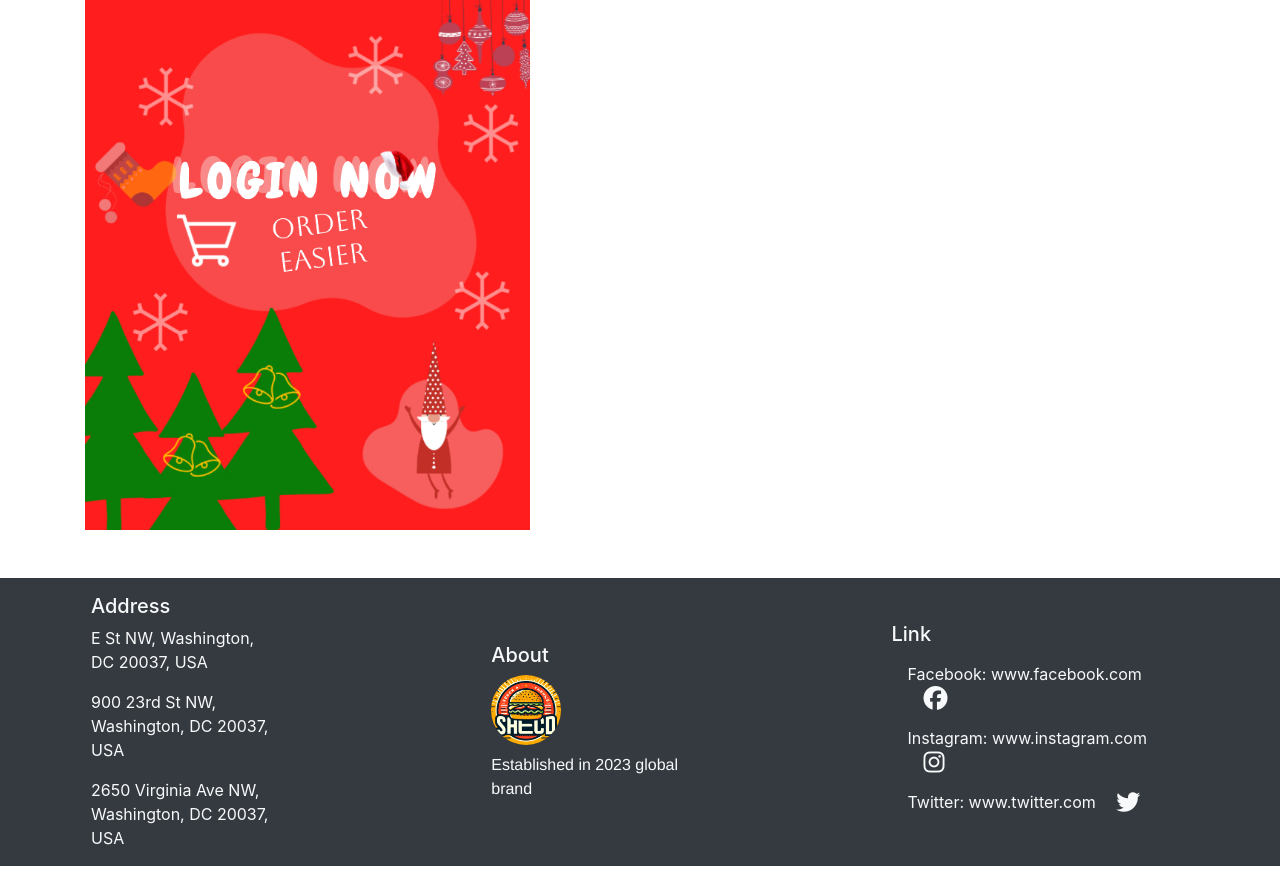
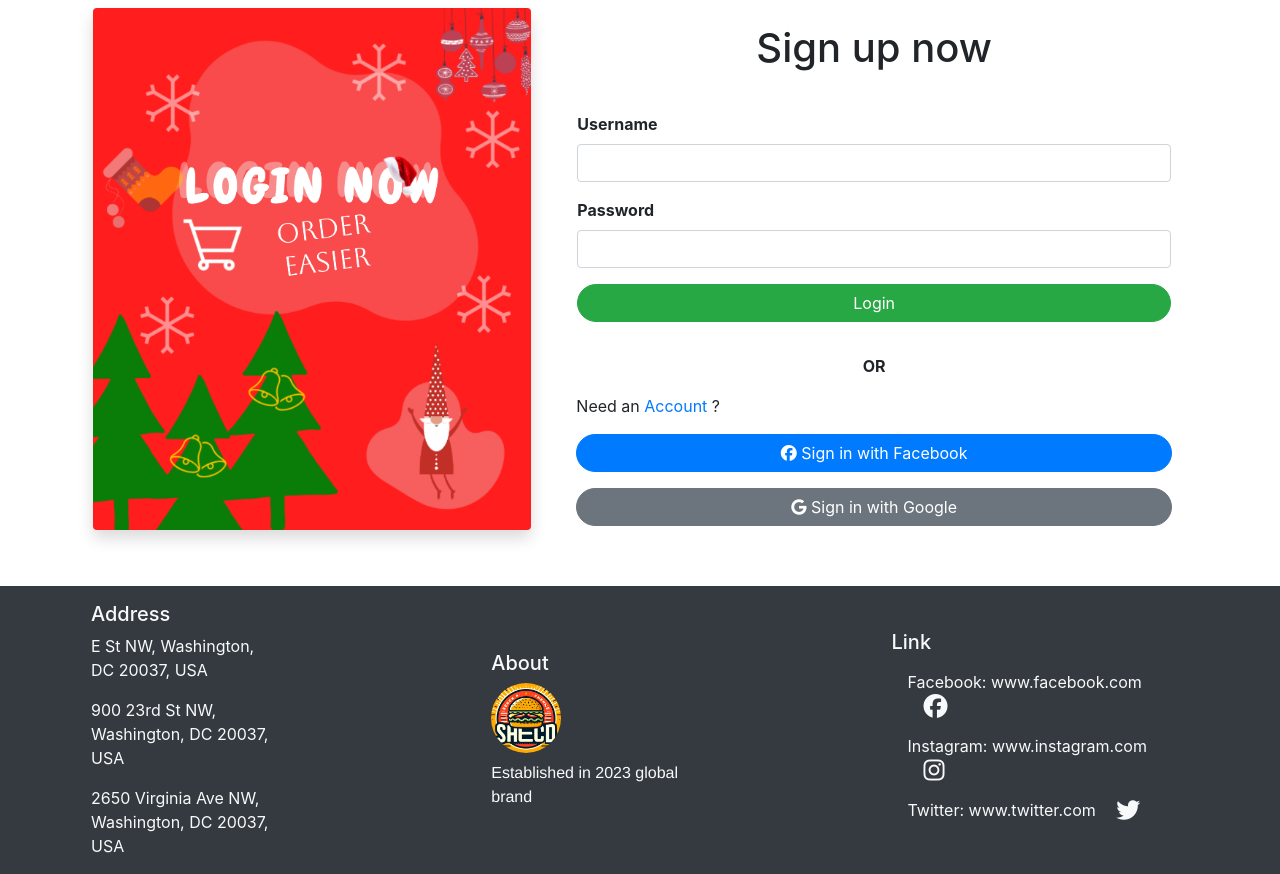
Before and after one commit to tinhvo12022003/Project, a PHP site: page /login.php in a window 1280 px wide. Shown: the part 76-950 px from the top of the page. Run offline with PHP 8.4, Linux system fonts and the light colour scheme; some libraries are stand-ins or nearby versions.

Commit message:
template login

```diff
--- a/partitial/navbar.php
+++ b/partitial/navbar.php
@@ -69,13 +69,13 @@ include_once __DIR__ . "/connect.php";
                 echo "
                     <ul class='navbar-nav '>
                         <li class='nav-item'>
-                            <a class='nav-link my-2 my-sm-0' href='#'>Login</a>
+                            <a class='nav-link my-2 my-sm-0' href='login.php'>Login</a>
 
                         </li>
 
                         <li class='nav-item'>
 
-                            <a class='nav-link my-2 my-sm-0' href='#'>Sign up</a>
+                            <a class='nav-link my-2 my-sm-0' href='signup.php'>Sign up</a>
                         </li>
                     </ul>
                     ";
--- a/public/login.php
+++ b/public/login.php
@@ -19,15 +19,46 @@
 
     ?>
     <div class="container">
-        <div class="row">
+        <div class="row p-2">
             <div class="col-sm-12 col-md-5">
-                <img src="image/login-img/Modern design.png" alt="" class="img-fluid">
+                <img src="image/login-img/Modern design.png" alt="" class="img-fluid rounded shadow">
             </div>
+
             <div class="col-sm-12 col-md-7">
+                <h1 class="h1 bold text-center p-3">Sign up now</h1>
 
-                <form action="" method="post">
+                <form action="<?php echo $_SERVER['PHP_SELF']; ?>" method="post" class="p-3 form">
+                    <div class="form-group">
+                        <label for="username" class="form-label font-weight-bold">Username</label>
+                        <input type="text" name="username" id="username" class="form-control">
+                    </div>
 
+                    <div class="form-group">
+                        <label for="password" class="form-label font-weight-bold">Password</label>
+                        <input type="password" name="password" id="password" class="form-control">
+                    </div>
+                    <div class="form-group">
+                        <button type="submit" class="btn btn-success col-12 rounded-pill">Login</button>
+                    </div>
                 </form>
+
+
+
+                <div class="container">
+                    <p class="text-center font-weight-bold">OR</p>
+                    <p>Need an<a href="signup.php" class=""> Account</a> <a href="signup.php" class="text-decoration-none"></a>?</p>
+                    <a href="">
+                        <button type="button" class="btn btn-primary col-12 rounded-pill">
+                            <i class="fa-brands fa-facebook"></i> Sign in with Facebook
+                        </button>
+                    </a>
+
+                    <a href="">
+                        <button type="button" class="btn btn-secondary col-12 rounded-pill mt-3">
+                            <i class="fa-brands fa-google"></i> Sign in with Google
+                        </button>
+                    </a>
+                </div>
 
             </div>
 
```
Also changed, not shown: public/image/login-img/google-logo.png (added), public/signup.php (added).
